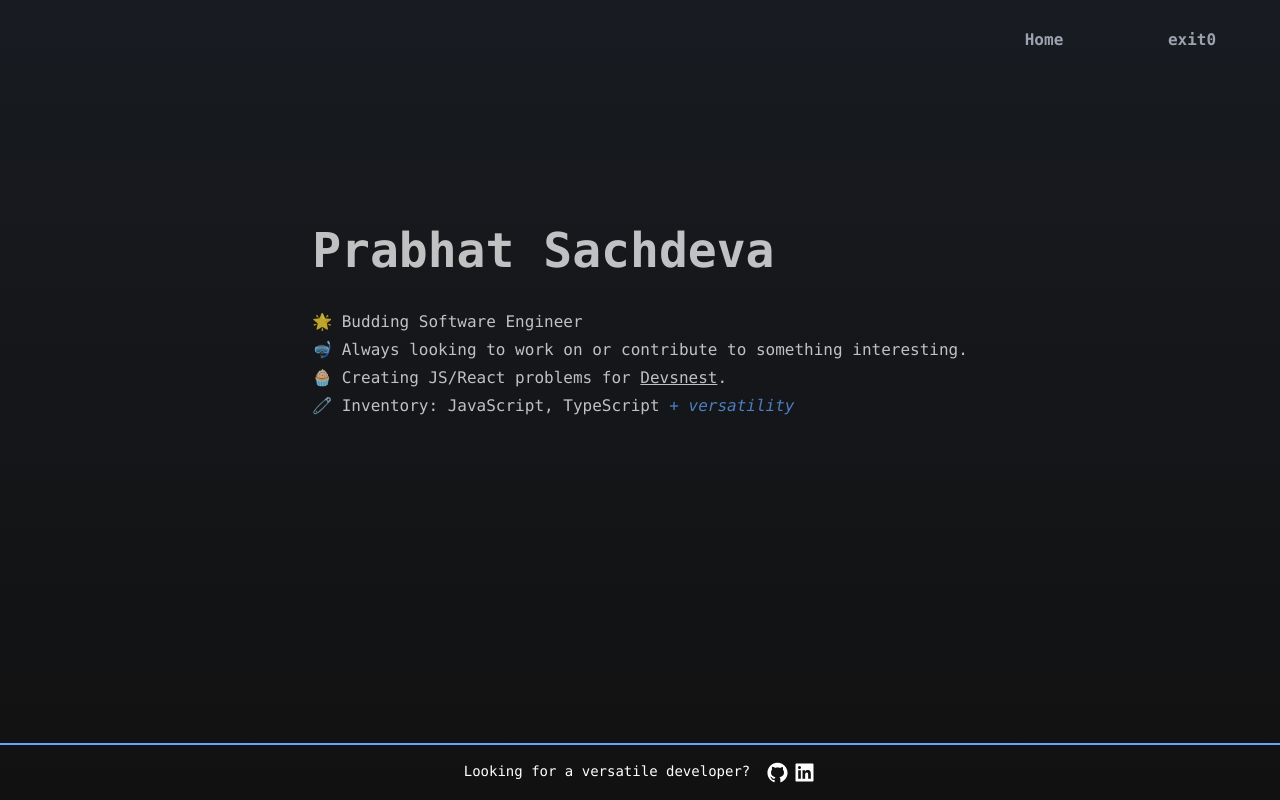
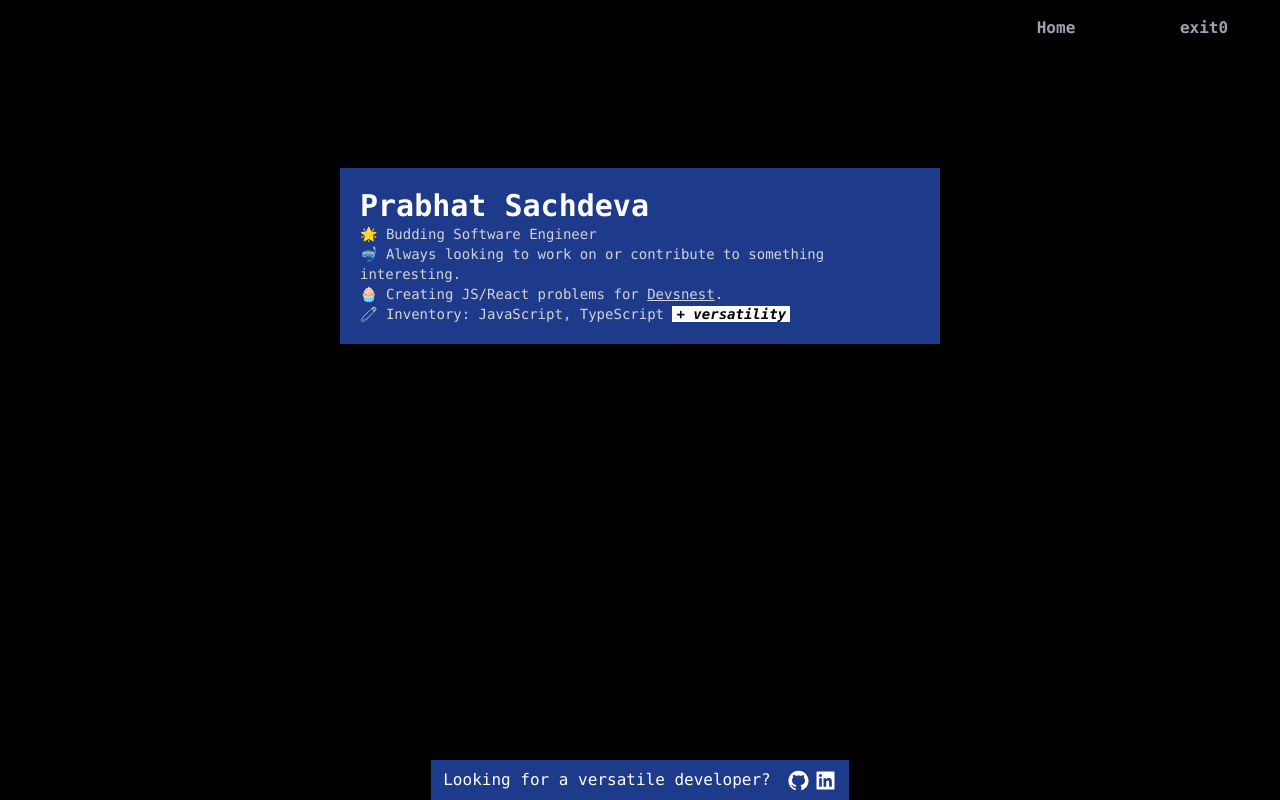
Before and after one commit to prabhatexit0/portexit0, a Next.js app: page /home in a window 1280 px wide. Built offline with nearby package versions, Linux system fonts and the light colour scheme.

Commit message:
exit0 and another theme change

```diff
--- a/components/Contact.jsx
+++ b/components/Contact.jsx
@@ -1,13 +1,13 @@
 import { AiOutlineGithub, AiFillLinkedin } from 'react-icons/ai'
 
 export default function Contact() {
-	return <div className="font-mono w-full border-t-blue-400 hover:spin text-sm border-t-2 p-4 absolute bottom-0 flex gap-4 justify-center">
+	return <div className="font-mono bg-blue-900 p-2 px-3 bottom-0 flex gap-4 justify-center">
 		<p>Looking for a versatile developer?</p>
 		<div className="flex gap-1 items-center">
-			<a target="_blank" rel="noreferrer" href="https://www.linkedin.com/in/prabhatexit0/" className="hover:text-blue-400">
+			<a target="_blank" rel="noreferrer" href="https://www.linkedin.com/in/prabhatexit0/" className="hover:text-black">
 				<AiOutlineGithub size={23} />
 			</a>
-			<a target="_blank" rel="noreferrer" href="https://github.com/prabhatexit0" className="hover:text-blue-400">
+			<a target="_blank" rel="noreferrer" href="https://github.com/prabhatexit0" className="hover:text-black">
 				<AiFillLinkedin size={23} />
 			</a>
 		</div>
--- a/components/Navbar.jsx
+++ b/components/Navbar.jsx
@@ -7,10 +7,10 @@ export default function Navbar() {
   const handleRouteChange = (link) => {
     router.replace(link)
   }
-  return <div className='font-mono top-7 right-7 p-6'>
+  return <div className='font-mono p-3 w-full'>
     <div className='flex gap-5 justify-center laptop:justify-end'>
       <button onClick={() => handleRouteChange('/home')} className={linkButtonStyle}>Home</button>
-      <button onClick={() => window.close()} className={exit0styles}>exit0</button>
+      <button onClick={() => handleRouteChange('/exit0')} className={exit0styles}>exit0</button>
     </div>
   </div>
 }
--- a/components/games/TicTacToe.jsx
+++ b/components/games/TicTacToe.jsx
@@ -1,4 +1,7 @@
+import { useState } from "react"
+
 export default function TicTacToe() {
+  let [cur, setCur] = useState()
   return <div className="h-80 w-80 border-2">
   </div>
 }
--- /dev/null
+++ b/pages/exit0.jsx
@@ -0,0 +1,15 @@
+import React from 'react'
+import Image from 'next/image'
+import exit0 from '../assets/exit0.png'
+
+function Exit() {
+  return (
+    <div className='w-screen h-screen p-10'>
+      <div className="block relative h-1/2">
+        <Image src={exit0} layout="fill" objectFit="contain" />
+      </div>
+    </div>
+  )
+}
+
+export default Exit
--- a/pages/home.jsx
+++ b/pages/home.jsx
@@ -1,33 +1,23 @@
 import Layout from "./layout";
-import { forwardRef, useState, useRef } from "react";
-
 
 export default function Home() {
   return (
-    <Layout>
-      <div className="font-mono h-80 w-full flex flex-col justify-center items-center mt-20 animate-pulse">
-        <div className="m-5">
-          <div className="text-5xl laptop:text-5xl text-left py-1 font-bold mb-8">
-            Prabhat Sachdeva
-          </div>
+    <Layout heading={"Prabhat Sachdeva"}>
       <About />
-        </div>
-      </div>
-    </Layout>
+    </Layout >
   );
 }
 
 function About() {
   return (
-    <div className="font-mono">
-      <div className="mt-3 text-sm laptop:text-base flex flex-col gap-1">
+    <div className="font-mono h-full flex text-sm flex-col relative about-stuff">
       <p>🌟 Budding Software Engineer</p>
       <p>🤿 Always looking to work on or contribute to something interesting. </p>
       <p>🧁 Creating JS/React problems for {" "}
         <a className="text-decoration-line: underline" href="https://devsnest.in/">Devsnest</a>.
       </p>
-        <p>🧷 Inventory: JavaScript, TypeScript <span className="italic text-blue-400">+ versatility</span></p>
+      <p>🧷 Inventory: JavaScript, TypeScript <span className="italic text-black font-bold px-1 bg-white">+ versatility</span></p>
+
     </div>
-    </div>
-  );
+  )
 }
--- a/pages/layout.jsx
+++ b/pages/layout.jsx
@@ -1,12 +1,23 @@
 import { Navbar } from "../components";
 import Contact from '../components/Contact'
 
-export default function Layout({ children }) {
+
+export default function Layout({ heading, children }) {
   return (
-    <div className="h-screen relative">
+    <div className="font-mono h-screen flex flex-col items-center">
       <Navbar />
-      {children}
-      <Contact/>
+      <div className="w-11/12 h-full gap-5 tablet:w-2/3 laptop:w-1/2 p-5
+      laptop:p-30 py-28 text-gray-300
+      flex flex-col
+      ">
+        <div className="bg-blue-900 p-5">
+          <h1 className="text-3xl font-bold text-white">{heading}</h1>
+          <div className="">
+            {children}
+          </div>
+        </div>
+      </div>
+      <Contact />
     </div>
   );
 }
--- a/styles/globals.css
+++ b/styles/globals.css
@@ -5,7 +5,7 @@ body {
   font-family: -apple-system, BlinkMacSystemFont, Segoe UI, Roboto, Oxygen,
     Ubuntu, Cantarell, Fira Sans, Droid Sans, Helvetica Neue, sans-serif;
   color: white;
-  background-image: linear-gradient(#181b21, #111);
+  background-color: black;
 }
 
 
```
Also changed, not shown: assets/exit0.png (added). Lines whose indentation alone changed are shown as unchanged.
